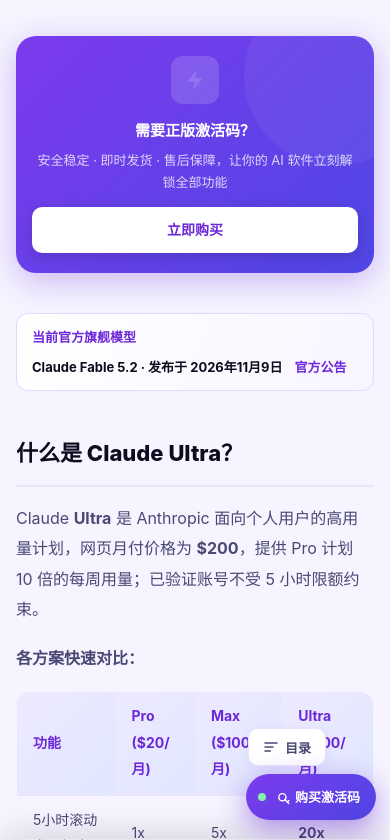
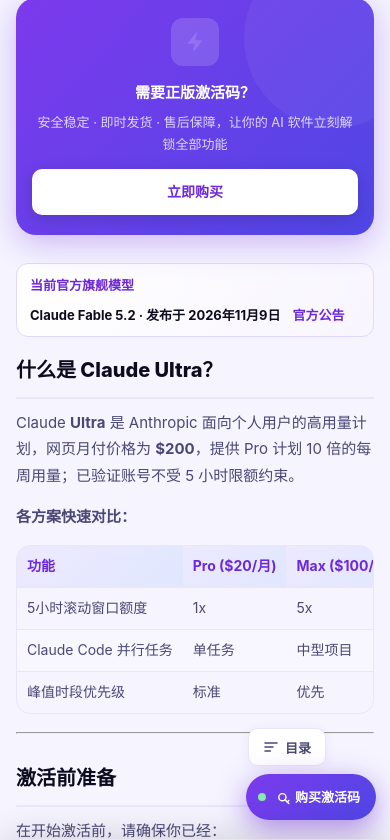
Before and after one commit to leo11hang/Kilian.github.io, a Jekyll site: the page built from _posts/2026-09-02-Claude_Max_20x.md, in a window 390 px wide and 1400 px high, cut to the strip 560-1400 px from the top of the window. Built offline with Jekyll 4.4.1, drawn with Linux system fonts in a browser that asks for light colours.

Commit message:
Add files via upload

```diff
--- a/assets/css/main.css
+++ b/assets/css/main.css
@@ -326,31 +326,31 @@ img { max-width: 100%; display: block; }
 .pinned-section { padding-top: 52px; margin-bottom: 8px; }
 
 /* ── Article ──────────────────────────────────── */
-.article-wrap { max-width: var(--max-post); margin: 0 auto; padding: 48px 2rem 100px; }
-.breadcrumb { font-size: 13px; color: var(--text-3); margin-bottom: 28px; display: flex; align-items: center; gap: 6px; flex-wrap: wrap; }
+.article-wrap { max-width: var(--max-post); margin: 0 auto; padding: 40px 2rem 76px; }
+.breadcrumb { font-size: 13px; color: var(--text-3); margin-bottom: 22px; display: flex; align-items: center; gap: 6px; flex-wrap: wrap; }
 .breadcrumb a { color: var(--text-3); transition: color var(--transition); }
 .breadcrumb a:hover { color: var(--accent); }
 .breadcrumb-sep { opacity: .4; }
 
-.article-header { margin-bottom: 32px; }
-.article-cats { display: flex; gap: 8px; margin-bottom: 16px; }
-.article-title { font-size: clamp(24px, 4vw, 38px); font-weight: 900; line-height: 1.22; margin-bottom: 16px; letter-spacing: -.5px; }
+.article-header { margin-bottom: 24px; }
+.article-cats { display: flex; gap: 8px; margin-bottom: 12px; }
+.article-title { font-size: clamp(24px, 4vw, 38px); font-weight: 900; line-height: 1.22; margin-bottom: 12px; letter-spacing: -.5px; }
 .article-meta {
   display: flex; align-items: center; gap: 16px;
   font-size: 13px; color: var(--text-3); font-weight: 500;
-  padding: 13px 18px; background: var(--surface2);
+  padding: 11px 16px; background: var(--surface2);
   border-radius: 10px; border: 1px solid var(--border);
   flex-wrap: wrap;
 }
 .article-meta .read-time { display: flex; align-items: center; gap: 5px; }
 
-.article-cover { border-radius: var(--r-lg); overflow: hidden; margin-bottom: 36px; aspect-ratio: 16/9; }
+.article-cover { border-radius: var(--r-lg); overflow: hidden; margin-bottom: 28px; aspect-ratio: 16/9; }
 .article-cover img { width: 100%; height: 100%; object-fit: cover; }
 
 /* ── CTA Box ──────────────────────────────────── */
 .cta-box {
   background: var(--grad); border-radius: var(--r-lg); padding: 28px 32px;
-  margin: 40px 0; color: white; display: flex; align-items: center; gap: 20px;
+  margin: 28px 0; color: white; display: flex; align-items: center; gap: 20px;
   flex-wrap: wrap; box-shadow: 0 8px 32px rgba(109,40,217,.3);
   position: relative; overflow: hidden;
 }
@@ -371,23 +371,19 @@ img { max-width: 100%; display: block; }
 .btn-cta-box:hover { transform: translateY(-2px); box-shadow: 0 8px 24px rgba(0,0,0,.2); }
 
 /* ── Article Content ──────────────────────────── */
-.article-content { line-height: 1.9; font-size: 16px; color: var(--text-2); }
-.article-content h2 { font-size: 22px; font-weight: 800; margin: 42px 0 16px; padding-bottom: 10px; border-bottom: 2px solid var(--border); color: var(--text-1); }
-.article-content h3 { font-size: 18px; font-weight: 700; margin: 30px 0 12px; color: var(--text-1); }
-.article-content p { margin-bottom: 18px; }
+.article-content { line-height: 1.82; font-size: 16px; color: var(--text-2); }
+.article-content h2 { font-size: 22px; font-weight: 800; margin: 32px 0 13px; padding-bottom: 8px; border-bottom: 2px solid var(--border); color: var(--text-1); }
+.article-content h3 { font-size: 18px; font-weight: 700; margin: 24px 0 10px; color: var(--text-1); }
+.article-content p { margin-bottom: 14px; }
 .article-content ul,
-.article-content ol { margin: 0 0 18px 1.5rem; }
-.article-content li { margin-bottom: 8px; }
+.article-content ol { margin: 0 0 14px 1.5rem; }
+.article-content li { margin-bottom: 6px; }
 .article-content code { font-family: "SF Mono", Consolas, monospace; background: var(--accent-lt); color: var(--accent); border: 1px solid #ddd6fe; padding: 2px 7px; border-radius: 5px; font-size: 13.5px; }
 .article-content pre { background: #0f0c29; color: #e0e7ff; border: 1px solid #1e1b4b; border-radius: var(--r); padding: 22px; margin-bottom: 20px; overflow-x: auto; }
 .article-content pre code { background: none; border: none; color: inherit; padding: 0; }
-.article-content blockquote { margin-bottom: 18px; }
-.article-content blockquote p:first-child { margin-top: 0; }
-.article-content blockquote p:last-child  { margin-bottom: 0; }
-
 .article-content blockquote {
-  margin: 0 0 18px;
-  padding: 10px 16px;
+  margin: 0 0 14px;
+  padding: 9px 14px;
   border-left: 3px solid var(--border);
   color: var(--text-2);
   background: var(--surface2);
@@ -457,11 +453,20 @@ img { max-width: 100%; display: block; }
 }
 .article-content img { border-radius: 10px; margin: 18px 0; box-shadow: var(--sh); }
 .article-content a { color: var(--accent); text-decoration: underline; text-underline-offset: 3px; }
-.article-content table { width: 100%; border-collapse: collapse; margin-bottom: 24px; font-size: 14px; border-radius: var(--r); overflow: hidden; border: 1px solid var(--border); }
-.article-content th { background: var(--grad-soft); padding: 11px 16px; text-align: left; font-weight: 700; color: var(--accent); border-bottom: 2px solid var(--border); }
-.article-content td { padding: 11px 16px; border-bottom: 1px solid var(--border); }
+.article-content table { width: 100%; border-collapse: collapse; margin: 10px 0 18px; font-size: 14px; border-radius: var(--r); overflow: hidden; border: 1px solid var(--border); }
+.article-content th { background: var(--grad-soft); padding: 9px 12px; text-align: left; font-weight: 700; color: var(--accent); border-bottom: 2px solid var(--border); }
+.article-content td { padding: 9px 12px; border-bottom: 1px solid var(--border); }
 .article-content tr:last-child td { border-bottom: none; }
 .article-content tr:nth-child(even) td { background: var(--surface2); }
+.article-content > h2:first-child { margin-top: 16px; }
+
+@media (max-width: 600px) {
+  .article-content { font-size: 15px; line-height: 1.78; }
+  .article-content h2 { font-size: 20px; margin: 27px 0 11px; }
+  .article-content h3 { font-size: 17px; margin: 20px 0 9px; }
+  .article-content table { display: block; max-width: 100%; overflow-x: auto; white-space: nowrap; -webkit-overflow-scrolling: touch; }
+  .article-content th, .article-content td { padding: 8px 10px; }
+}
 
 /* ── Tags ─────────────────────────────────────── */
 .article-tags { margin-top: 36px; padding-top: 28px; border-top: 1px solid var(--border); display: flex; gap: 8px; flex-wrap: wrap; }
@@ -1474,7 +1479,7 @@ input[type="search"]::-webkit-search-results-decoration {
 .faq-category-guide-link { margin: 24px 0 0; }
 .faq-category-guide-link[hidden] { display: none; }
 .faq-category-guide-action { display: inline-flex; align-items: center; justify-content: center; min-height: 36px; text-decoration: none; }
-.article-model-status { display: flex; flex-wrap: wrap; align-items: center; gap: 8px 12px; margin: 0 0 24px; padding: 12px 15px; border: 1px solid #e2d9ff; border-radius: 12px; background: linear-gradient(115deg, #fff 0%, #f8f5ff 100%); color: var(--text-2); font-size: 13px; }
+.article-model-status { display: flex; flex-wrap: wrap; align-items: center; gap: 8px 12px; margin: 0 0 16px; padding: 10px 13px; border: 1px solid #e2d9ff; border-radius: 12px; background: linear-gradient(115deg, #fff 0%, #f8f5ff 100%); color: var(--text-2); font-size: 13px; }
 .article-model-status-label { color: var(--accent); font-weight: 700; }
 .article-model-status-value { color: var(--text-1); font-weight: 650; }
 .article-model-status-link { margin-left: auto; color: var(--accent); text-decoration: none; font-weight: 650; }
```
